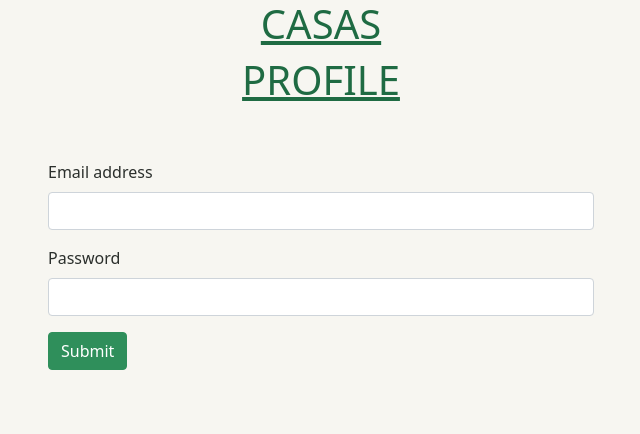
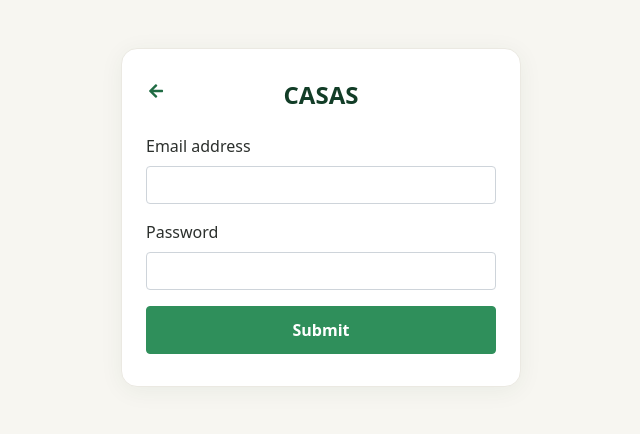
Before and after one commit to yepezjuan/casas-v2, a Node server app: page /login in a window 1280 px wide. Shown: the top 434 px of the page, without its empty margins (319-959 px from the left). Run offline with Node 20, Linux system fonts and the light colour scheme; some libraries are stand-ins or nearby versions.

Commit message:
added navigation to index view so user can return to login/signup

```diff
--- a/public/css/style.css
+++ b/public/css/style.css
@@ -218,6 +218,58 @@ a:hover {
   font-weight: 600;
 }
 
+/* ===== Log in / sign up (login.ejs, signup.ejs) ===== */
+.auth-page {
+  display: flex;
+  justify-content: center;
+  padding: 48px 16px;
+}
+
+.auth-island {
+  position: relative;
+  width: 100%;
+  max-width: 400px;
+  background-color: var(--surface);
+  border: 1px solid var(--border-soft);
+  border-radius: 16px;
+  box-shadow: 0 4px 24px rgba(18, 61, 39, 0.06);
+  padding: 32px 24px;
+}
+
+.auth-title {
+  margin: 0 0 24px;
+  text-align: center;
+  font-size: 24px;
+  font-weight: 700;
+  color: var(--primary-900);
+}
+
+/* back arrow, top-left of the card; 44px so it's easy to tap */
+.auth-back {
+  position: absolute;
+  top: 20px;
+  left: 12px;
+  width: 44px;
+  height: 44px;
+  display: flex;
+  align-items: center;
+  justify-content: center;
+  border-radius: 50%;
+  color: var(--primary-700);
+  text-decoration: none;
+  -webkit-tap-highlight-color: transparent;
+}
+.auth-back:hover,
+.auth-back:active {
+  background-color: var(--primary-50);
+  color: var(--primary-900);
+}
+
+.auth-island .btn {
+  min-height: 48px;
+  font-weight: 600;
+}
+
 /* ===== Table ===== */
 /* wrap the <table> in <div class="table-wrapper"> ... </div> for this to scroll */
 .table-wrapper {
--- a/views/login.ejs
+++ b/views/login.ejs
@@ -1,8 +1,11 @@
-<%- include('partials/header') -%>
+<%- include('partials/authHeader') -%>
 
-<main class="container">
-  <div class="row justify-content-center">
-    <section class="col-6 mt-5">
+<main class="auth-page">
+  <section class="auth-island">
+    <a href="/" class="auth-back" aria-label="Back to home">
+      <i class="fas fa-arrow-left" aria-hidden="true"></i>
+    </a>
+    <h2 class="auth-title">CASAS</h2>
     <% if (locals.messages.errors) { %> <% messages.errors.forEach( el => { %>
     <div class="alert alert-danger"><%= el.msg %></div>
     <% }) %> <% } %> <% if (locals.messages.info) { %> <%
@@ -11,9 +14,7 @@
     <% }) %> <% } %>
     <form action="/login" method="POST">
       <div class="mb-3">
-          <label for="exampleInputEmail1" class="form-label"
-            >Email address</label
-          >
+        <label for="exampleInputEmail1" class="form-label">Email address</label>
         <input
           type="email"
           class="form-control"
@@ -31,10 +32,9 @@
           name="password"
         />
       </div>
-        <button type="submit" class="btn btn-primary">Submit</button>
+      <button type="submit" class="btn btn-primary w-100">Submit</button>
     </form>
   </section>
-  </div>
 </main>
 
 <%- include('partials/footer') -%>
--- /dev/null
+++ b/views/partials/authHeader.ejs
@@ -0,0 +1,23 @@
+<!DOCTYPE html>
+<html lang="en">
+  <head>
+    <meta charset="UTF-8" />
+    <meta http-equiv="X-UA-Compatible" content="IE=edge" />
+    <meta name="viewport" content="width=device-width, initial-scale=1.0" />
+    <title>CASAS</title>
+    <link rel="icon" type="image/png" sizes="32x32" href="" />
+    <link
+      href="https://cdn.jsdelivr.net/npm/bootstrap@5.0.0-beta3/dist/css/bootstrap.min.css"
+      rel="stylesheet"
+      integrity="sha384-eOJMYsd53ii+scO/bJGFsiCZc+5NDVN2yr8+0RDqr0Ql0h+rP48ckxlpbzKgwra6"
+      crossorigin="anonymous"
+    />
+    <link
+      rel="stylesheet"
+      href="https://cdnjs.cloudflare.com/ajax/libs/font-awesome/5.15.3/css/all.min.css"
+      integrity="sha512-iBBXm8fW90+nuLcSKlbmrPcLa0OT92xO1BIsZ+ywDWZCvqsWgccV3gFoRBv0z+8dLJgyAHIhR35VZc2oM/gI1w=="
+      crossorigin="anonymous"
+    />
+    <link rel="stylesheet" href="/css/style.css" />
+  </head>
+  <body>
```
Also changed, not shown: views/signup.ejs (+7 -5 lines). Lines whose indentation alone changed are shown as unchanged.
